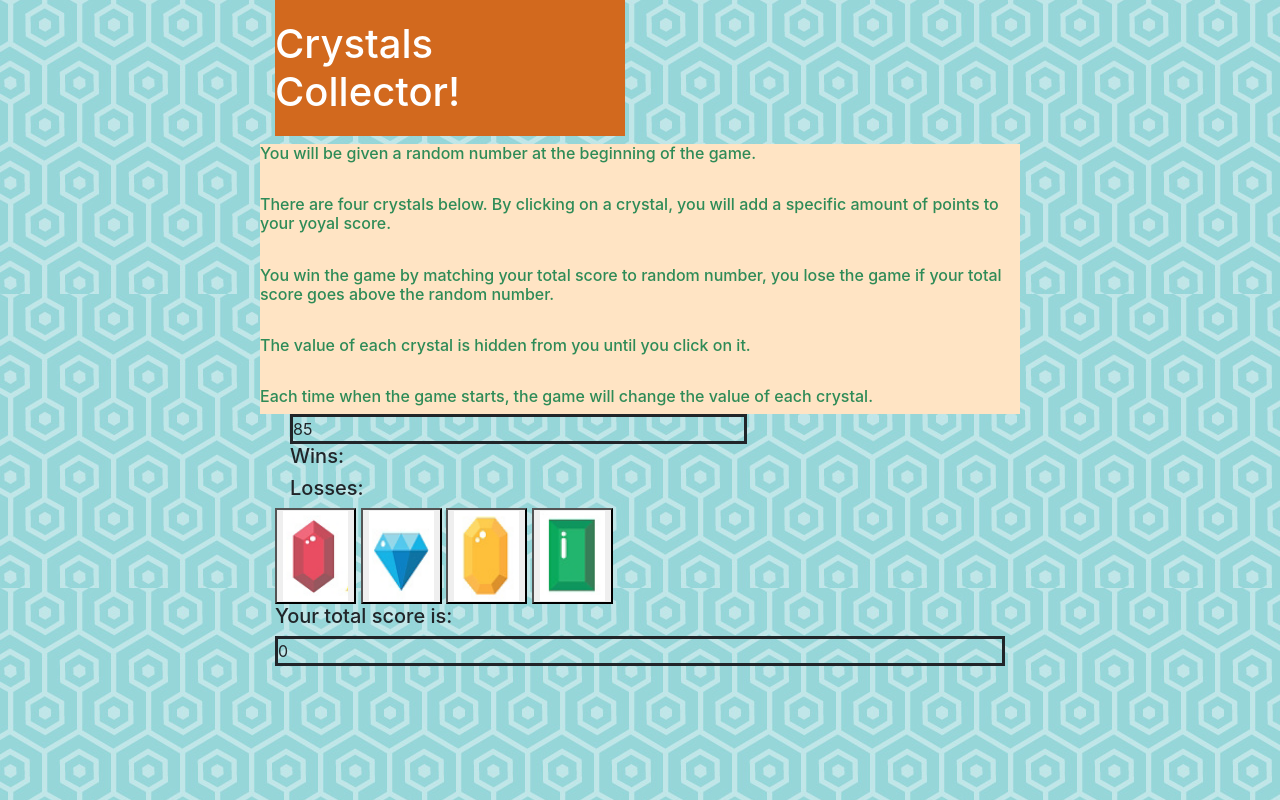
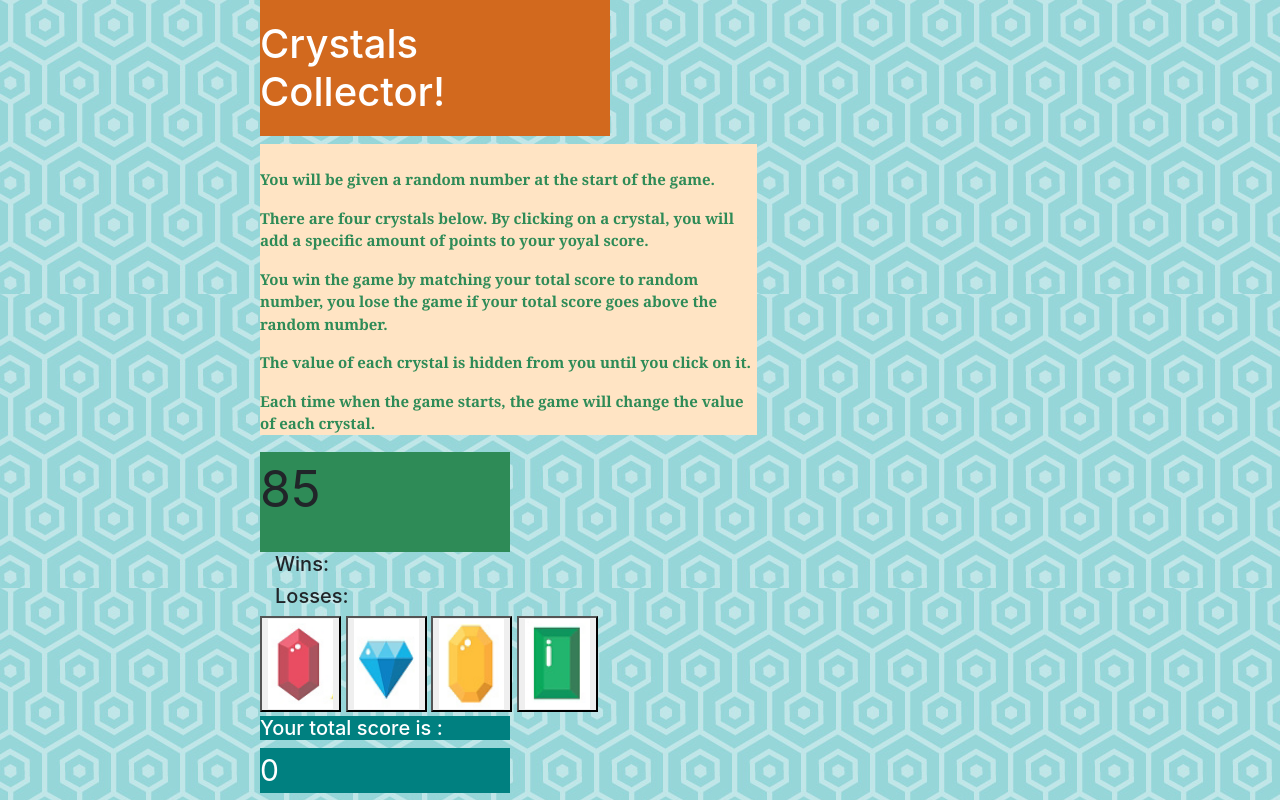
Before and after one commit to Yfatou/unit-4-game, a plain HTML site: page index.html in a window 1280 px wide. Drawn offline with nearby package versions, Linux system fonts and the light colour scheme.

Commit message:
October 26th version

```diff
--- a/assets/css/style.css
+++ b/assets/css/style.css
@@ -8,24 +8,62 @@ img{
     width: 65px;
 }
 
+p{
+    font-size: 15px;
+    font-family: Georgia, 'Times New Roman', Times, serif;
+    font-weight: bolder;
+}
+.title{
+    padding-left: 0px;
+    padding-right: 0px;
+}
+
 .game-title{
     background-color: chocolate;
     color: white;
     width: 350px;
     padding-top: 20px;
     padding-bottom: 20px;
+
 }
 
 .game-directions{
     background-color: bisque;
     color: seagreen;
     padding: 0px;
+    width: 500px;
+}
+
+.section-title{
+    background-color: teal;
+    width: 250px;
+    color: white;
+    font-size: 20px;
 }
 
 #showRandomNumber{
-    border-style: solid;
+    width: 250px;
+    height: 100px;
+    font-size: 50px;
+    background-color: seagreen;
+    float: left;
+    clear: both;
+}
+
+#showResult{
+    /* float: left; */
+    /* overflow: hidden; */
+    height: 40px;
+    float: right;
+}
+
+#score{
+    overflow: hidden;
 }
 
 #showScore{
-    border-style: solid;
+    background-color: teal;
+    color: white;
+    width: 250px;
+    font-size: 30px;
 }
--- a/index.html
+++ b/index.html
@@ -11,14 +11,12 @@
 
 </head>
 
-<!--To initialize the game-->
-<!-- <body onload="initializeGame()"> -->
 <body>
     <div class="container">
         <div class="row">
             <!-- Title row -->
             <div class="col-md-2"></div>
-            <div class="col-md-8">
+            <div class="col-md-8 pl-0">
                 <h1 class="game-title">Crystals Collector!</h1>
             </div>
             <div class="col-md-2"></div>
@@ -26,31 +24,32 @@
         <!-- Description row -->
         <div class="row">
             <div class="col-md-2"></div>
+            <div class="col-md-8 pl-0">
                 <div class="col-md-8 game-directions">
-                <h6> You will be given a random number at the beginning of the game.</h6>
                     <br>
-                <h6>There are four crystals below. By clicking on a crystal, you will add a
-                    specific amount of points to your yoyal score.</h6>
-                <br>
-                <h6>You win the game by matching your total score to random number, you lose the game if your
-                    total score goes above the random number.</h6>
-                <br>
-                <h6>The value of each crystal is hidden from you until you click on it.</h6>
-                <br>
-                <h6>Each time when the game starts, the game will change the value of each crystal.</h6>
+                    <p> You will be given a random number at the start of the game.</p>
+                    <p>There are four crystals below. By clicking on a crystal, you will add a
+                    specific amount of points to your yoyal score.</p>
+                    <p>You win the game by matching your total score to random number, you lose the game if your
+                    total score goes above the random number.</p>
+                    <p>The value of each crystal is hidden from you until you click on it.</p>
+                    <p>Each time when the game starts, the game will change the value of each crystal.</p>
+            </div>
+                <div class="col-md-4"></div>
             </div>
             <div class="col-md-2"></div>
         </div>
         <!-- Random number and wins/losses row -->
         <div class="row">
             <div class="col-md-2"></div>
-            <div class="col-md-8">
+            <div class="col-md-8 pl-0">
                 <div id="score">
-                    <div class="col-md-8">
+                    <div class="col-md-8 pl-0">
+                        <div class="col-md-8 pl-0">
                         <!-- Div to show the random number -->
                         <div id="showRandomNumber"></div>
                         </div>
-                    <div class="col-md-4">
+                        <div class="col-md-4 pt-2">
                                 <!-- To tell the player the result of the current game -->
                                 <div id="showResult"></div>
 
@@ -66,13 +65,29 @@
                                 <!-- </div> -->
                             </div>
                     </div>
+                    <!-- <div class="col-md-4"> -->
+                        <!-- To tell the player the result of the current game -->
+                        <!-- <div id="showResult"></div> -->
+
+                        <!-- <div> -->
+                            <!-- To show the number or wins -->
+                            <!-- <h5 class="wins-section">Wins:</h5> -->
+                            <!-- <div id="showWins"></div> -->
+                        <!-- </div> -->
+                        <!-- <div> -->
+                            <!-- To show the number of losses -->
+                            <!-- <h5 class="losses-section">Losses:</h5> -->
+                            <!-- <div id="showLosses"></div> -->
+                        <!-- </div> -->
+                    <!-- </div>   -->
+                </div>
             </div>
             <div class="col-md-2"></div>
         </div>
         <div class="row">
             <!-- Crystals row -->
             <div class="col-md-2"></div>
-            <div class="col-md-8">
+            <div class="col-md-8 pl-0">
                 <!-- The four buutons for the four crystals SEE HOW TO PUT IMAGES -->
                 <div id="crystals">
                     <button type="button" id="redCrystal"><img src="/unit-4-game/assets/images/red.png"></button>
@@ -86,10 +101,10 @@
         <!-- "Tota score row" -->
         <div class="row">
             <div class="col-md-2"></div>
-            <div class="col-md-8">
+            <div class="col-md-8 pl-0 pt-1">
                 <div>
                     <!-- To show the score of the player -->
-                    <h5 class="section-title">Your total score is:</h5>
+                    <h5 class="section-title">Your total score is :</h5>
                     <div id="totalScore-section"></div>
                 </div>
             </div>
@@ -98,7 +113,7 @@
         <!-- Score row -->
         <div class="row">
             <div class="col-md-2"></div>
-            <div class="col-md-8">
+            <div class="col-md-8 pl-0">
                 <div id="showScore"></div>
             </div>
             <div class="col-md-2"></div>
```
Lines whose indentation alone changed are shown as unchanged.
